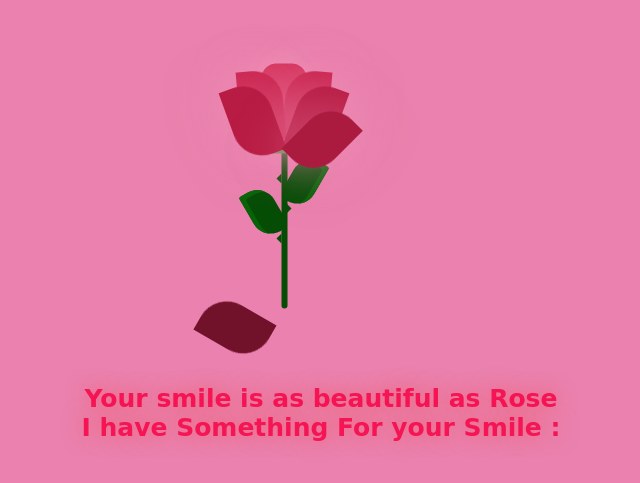
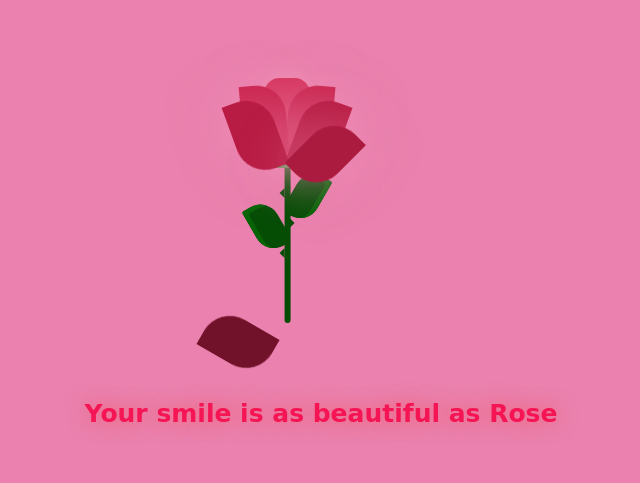
Before and after one commit to Spartan2270/Rose.., a plain HTML site: page index.html in a window 1280 px wide. Shown: the part 177-660 px from the top of the page, without its empty margins (269-909 px from the left). Drawn offline with Linux system fonts and the light colour scheme.

Commit message:
Update index.html

```diff
--- a/index.html
+++ b/index.html
@@ -39,7 +39,7 @@
       </div>
       <div class="text">
         <h2></h2> Your smile is as beautiful as Rose <br />
-       I have Something For your Smile : </h2>
+         </h2>
       </div>
     </div>
   </body>
```
